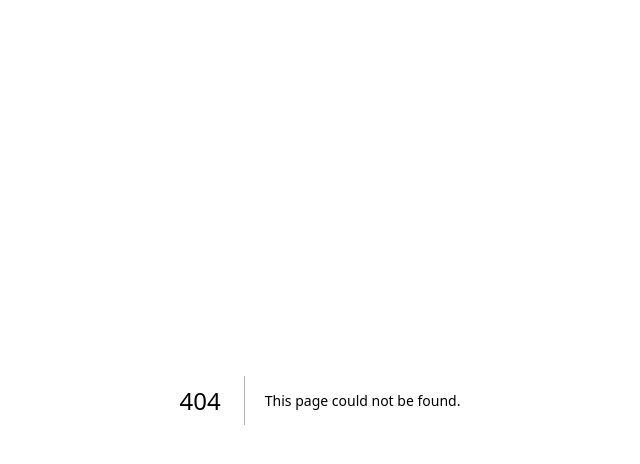
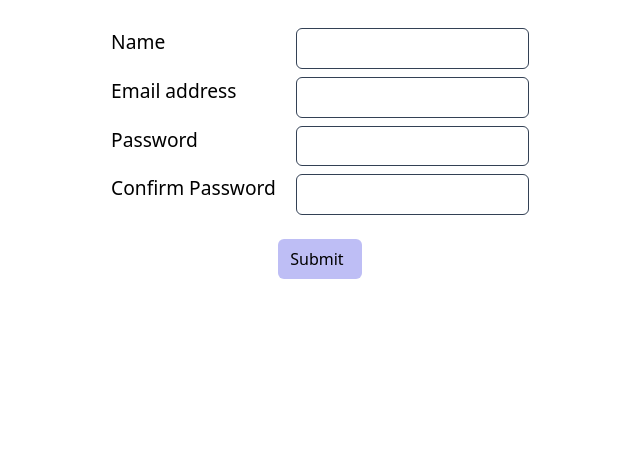
Before and after one commit to Himangshu-Sarma/sketchers-client, a Next.js app: page /register in a window 1280 px wide. Before the commit this address had no page. Shown: the top 464 px of the page, without its empty margins (320-960 px from the left). Built offline with nearby package versions, Linux system fonts and the light colour scheme.

Commit message:
ADD: Backend integration

```diff
--- a/src/components/UserProfile/index.js
+++ b/src/components/UserProfile/index.js
@@ -1,7 +1,63 @@
+import { useEffect, useState } from "react";
+import styles from "@/components/UserProfile/index.module.css";
+import Link from "next/link";
+
 const UserProfile = () => {
-    return (
-        <p>Hi</p>
-    )
-}
+  const URL =
+  process.env.NODE_ENV === "production"
+    ? "https://sketchers-server.onrender.com"
+    : "http://localhost:8888";
+
+  const [isLoggedIn, setIsLoggedIn] = useState(false);
+
+  const handleCheck = async () => {
+    const token = localStorage.getItem("token");
+    if (token) {
+      const logIn = await fetch(
+        `${URL}/sketchers/api/auto_login`,
+        {
+          method: "POST",
+          headers: {
+            "Content-Type": "application/json",
+            Authorization: `Bearer ${token}`,
+          },
+        }
+      );
+
+      console.log(logIn);
+      if (logIn.ok) {
+        setIsLoggedIn(true);
+      }
+    }
+  };
+
+  useEffect(() => {
+    handleCheck();
+    // console.log(isLoggedIn);
+  }, []);
+
+  return (
+    <div>
+      {!isLoggedIn ? (
+        <div className={styles.container}>
+          <Link className={styles.button} href="/register">
+            Signup
+          </Link>
+          <Link className={styles.button} href="/login">
+            Login
+          </Link>
+        </div>
+      ) : (
+        <div className={styles.container}>
+          <img
+            className={styles.imgUser}
+            src="https://encrypted-tbn0.gstatic.com/images?q=tbn:ANd9GcTwaEfkGCG_-48LMB-z8GcnbePmS-ih_HHMA096X0bEGNcoKd5UE6BZ0v3r1hsLNv3iZ0c&usqp=CAU"
+            alt="User"
+          />
+        </div>
+      )}
+    </div>
+  );
+};
 
 export default UserProfile;
--- /dev/null
+++ b/src/components/UserProfile/index.module.css
@@ -0,0 +1,14 @@
+.container {
+    @apply flex gap-5 rounded-md pt-5 justify-center items-center text-center;
+}
+
+.button {
+    @apply rounded-md px-2 flex items-center text-center;
+    background-color: rgb(89, 164, 196);
+
+}
+
+.imgUser {
+    @apply w-1/4;
+    align-self: flex-end;
+}
--- a/src/pages/index.js
+++ b/src/pages/index.js
@@ -7,7 +7,7 @@ import Board from "@/components/Board";
 export default function Home() {
   return (
     <>
-      <div style={{display: 'flex', flexDirection: 'row', justifyContent: 'space-between', paddingTop: '1em', marginInline: '2.5em'}}>
+      <div style={{display: 'flex', flexDirection: 'row', position: 'absolute', justifyContent: 'space-between', marginInline: '2.5em'}}>
         <Logo />
         <UserProfile />
       </div>
--- /dev/null
+++ b/src/pages/login/index.js
@@ -0,0 +1,108 @@
+import { useRouter } from "next/router";
+import { useState } from "react";
+import styles from "@/pages/register/index.module.css";
+
+const login = () => {
+  const URL =
+  process.env.NODE_ENV === "production"
+    ? "https://sketchers-server.onrender.com"
+    : "http://localhost:8888";
+
+  const [credentials, setCredentials] = useState({
+    email: "",
+    password: "",
+    confPassword: "",
+  });
+
+  let router = useRouter();
+
+  const handleSubmit = async (e) => {
+    e.preventDefault();
+
+    const { email, password, confPassword } = credentials;
+
+    if(password !== confPassword) {
+        alert("Password and Confirm Password does not match !", "danger");
+        return;
+    }
+
+    const response = await fetch(`${URL}/sketchers/api/login`, {
+      method: "POST",
+      headers: {
+        "Content-Type": "application/json",
+      },
+      body: JSON.stringify({ email, password }),
+    });
+
+    const json = await response.json();
+    console.log(json);
+
+    if (json.success === true) {
+      localStorage.setItem("token", json.authToken);
+      alert("Account logged in succesfully", "success");
+      // const wait = setTimeout(2000);
+      router.push('/');
+      // return () => clearTimeout(wait);
+    } else {
+      alert("Invalid Credentials", "danger");
+    }
+  };
+
+  const onChange = (e) => {
+    setCredentials({ ...credentials, [e.target.name]: e.target.value });
+  };
+
+  return (
+    <div className={styles.container}>
+      <form className={styles.holderContainer} onSubmit={handleSubmit}>
+
+        <div className={styles.holder}>
+          <label htmlFor="email" className={styles.label}>
+            Email address
+          </label>
+          <input
+            type="email"
+            className={styles.formControl}
+            id="email"
+            name="email"
+            onChange={onChange}
+            aria-describedby="emailHelp"
+          />
+        </div>
+        <div className={styles.holder}>
+          <label htmlFor="password" className={styles.label}>
+            Password
+          </label>
+          <input
+            type="password"
+            className={styles.formControl}
+            id="password"
+            onChange={onChange}
+            name="password"
+            minLength={5}
+            required
+          />
+        </div>
+        <div className={styles.holder}>
+          <label htmlFor="ConfPassword" className={styles.label}>
+            Confirm Password
+          </label>
+          <input
+            type="password"
+            className={styles.formControl}
+            id="confPassword"
+            onChange={onChange}
+            name="confPassword"
+            minLength={5}
+            required
+          />
+        </div>
+        <button type="submit" className={styles.btn}>
+          Submit
+        </button>
+      </form>
+    </div>
+  );
+};
+
+export default login
--- /dev/null
+++ b/src/pages/register/index.js
@@ -0,0 +1,119 @@
+import { useRouter } from "next/router";
+import { useState } from "react";
+import styles from "@/pages/register/index.module.css";
+
+const register = () => {
+
+  const URL =
+  process.env.NODE_ENV === "production"
+    ? "https://sketchers-server.onrender.com"
+    : "http://localhost:8888";
+
+  const [credentials, setCredentials] = useState({
+    name: "",
+    email: "",
+    password: "",
+    confPassword: "",
+  });
+
+  let router = useRouter();
+
+  const handleSubmit = async (e) => {
+    e.preventDefault();
+
+    // this type of destructuring can also be used
+    const { name, email, password } = credentials;
+
+    const response = await fetch(`${URL}/sketchers/api/register`, {
+      method: "POST",
+      headers: {
+        "Content-Type": "application/json",
+      },
+      body: JSON.stringify({ name, email, password }),
+    });
+
+    const json = await response.json();
+    console.log(json);
+
+    if (json.success == true) {
+      localStorage.setItem("token", json.authToken);
+      alert("Account created succesfully", "success");
+      // const wait = setTimeout(2000);
+      router.push('/');
+      // return () => clearTimeout(wait);
+    } else {
+      alert("Invalid Credentials", "danger");
+    }
+  };
+
+  const onChange = (e) => {
+    setCredentials({ ...credentials, [e.target.name]: e.target.value });
+  };
+
+  return (
+    <div className={styles.container}>
+      <form className={styles.holderContainer} onSubmit={handleSubmit}>
+
+        <div className={styles.holder}>
+          <label htmlFor="name" className={styles.label}>
+            Name
+          </label>
+          <input
+            type="text"
+            className={styles.formControl}
+            id="name"
+            name="name"
+            onChange={onChange}
+            aria-describedby="emailHelp"
+          />
+        </div>
+        <div className={styles.holder}>
+          <label htmlFor="email" className={styles.label}>
+            Email address
+          </label>
+          <input
+            type="email"
+            className={styles.formControl}
+            id="email"
+            name="email"
+            onChange={onChange}
+            aria-describedby="emailHelp"
+          />
+        </div>
+        <div className={styles.holder}>
+          <label htmlFor="password" className={styles.label}>
+            Password
+          </label>
+          <input
+            type="password"
+            className={styles.formControl}
+            id="password"
+            onChange={onChange}
+            name="password"
+            minLength={5}
+            required
+          />
+        </div>
+        <div className={styles.holder}>
+          <label htmlFor="ConfPassword" className={styles.label}>
+            Confirm Password
+          </label>
+          <input
+            type="password"
+            className={styles.formControl}
+            id="confPassword"
+            onChange={onChange}
+            name="confPassword"
+            minLength={5}
+            required
+          />
+        </div>
+        <button type="submit" className={styles.btn}>
+          Submit
+        </button>
+      </form>
+    </div>
+  );
+};
+
+export default register;
--- /dev/null
+++ b/src/pages/register/index.module.css
@@ -0,0 +1,26 @@
+.container {
+    @apply mt-7 justify-center flex;
+}
+
+.holderContainer {
+    @apply flex flex-col gap-2;
+}
+
+.holder {
+    @apply flex gap-5 justify-between;
+}
+
+.label {
+    @apply mb-3;
+    font-size: larger;
+}
+
+.formControl {
+    @apply rounded-md;
+    border: 1.5px solid rgb(51 65 85);
+}
+
+.btn {
+    @apply rounded-md mt-4 px-3 py-2 w-1/5 flex self-center;
+    background-color: #bebef5;
+}
```
Also changed, not shown: src/components/Menu/index.module.css (+10 -7 lines), src/components/Toolbox/index.module.css (+7 -0 lines), src/components/menu/index.module.css (+10 -7 lines), src/components/toolbox/index.module.css (+7 -0 lines), 1 other file (tests, documents, lock files or other folders).
